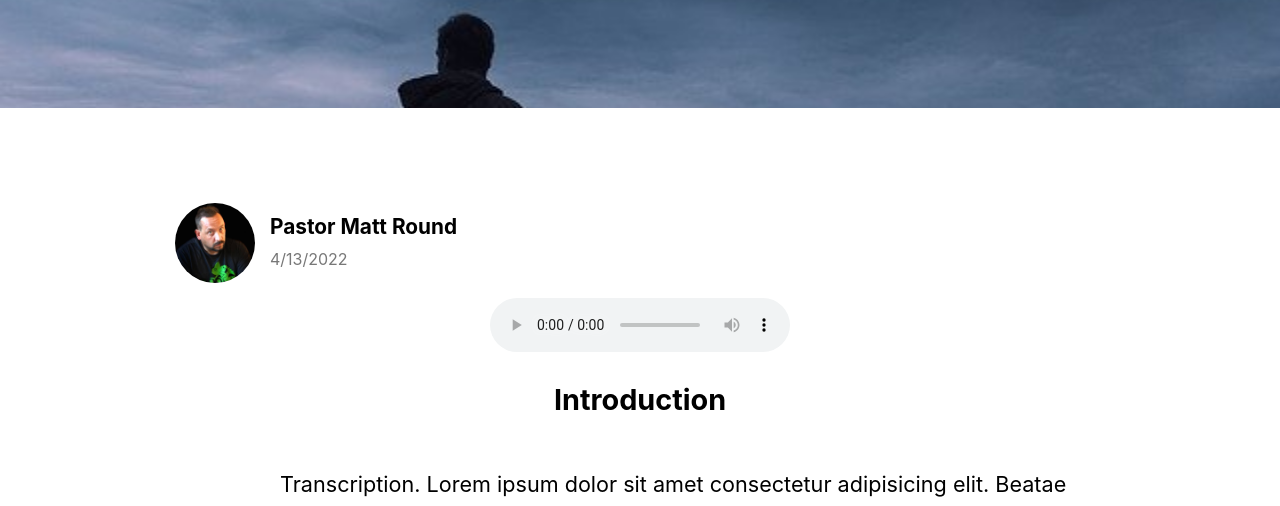
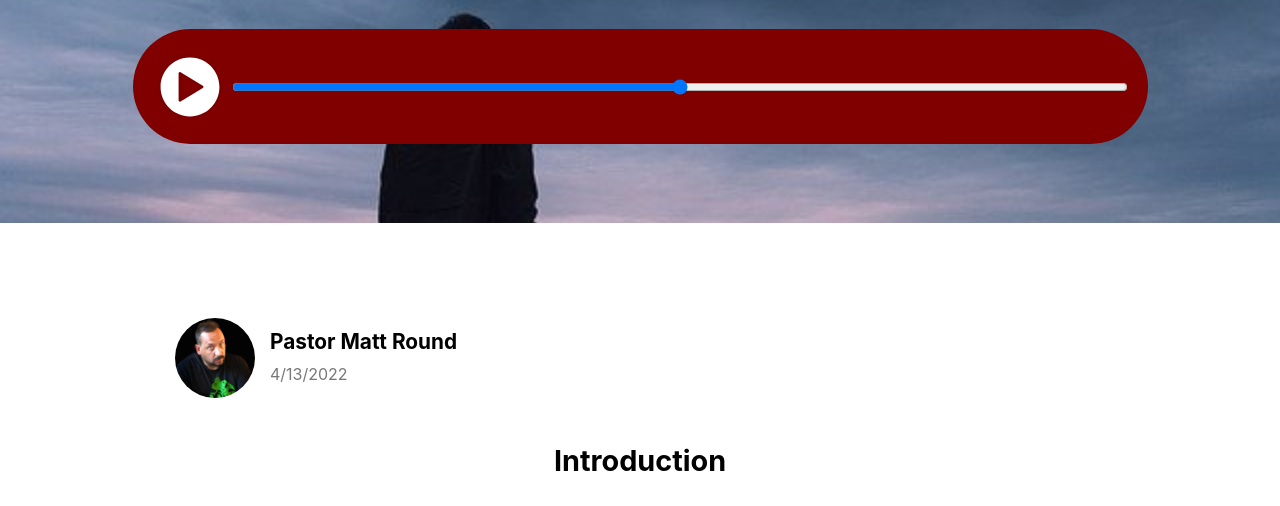
Before and after one commit to noahjgreer/Grounded, a website: page episodes/article-template.html in a window 1280 px wide. Shown: the part 222-728 px from the top of the page. Drawn offline with Linux system fonts and the light colour scheme.

Commit message:
v0.7.7
Began work on Play Element

```diff
--- /dev/null
+++ b/assets/js/player.js
@@ -0,0 +1,17 @@
+var player = document.getElementById('player').innerHTML;
+var playButton = document.getElementsByClassName('play')[0];
+var audio = document.getElementsByTagName('audio')[0];
+var playStatus = false;
+
+function togglePlay() {
+    if (playStatus == false) {
+        audio.play();
+        playButton.style["background-image"] = "url(/assets/icons/pause.svg)"
+
+        playStatus = true;
+    } else {
+        audio.pause();
+        playButton.style["background-image"] = "url(/assets/icons/play.svg)"
+        playStatus = false;
+    }
+}
--- a/assets/styles/main.scss
+++ b/assets/styles/main.scss
@@ -110,6 +110,10 @@ section {
     justify-content: center;
     flex-direction: column;
     align-items: center;
+    .head {
+        width: 100%;
+        height: 100%;
+        display: flex;
         .id {
             width: 100%;
             .author#matt-round {
@@ -130,6 +134,34 @@ section {
             }
             display: flex;
             align-items: center;
+        }
+    }
+}
+
+.player {
+    border-radius: 100rem;
+    background-color: $accent;
+    display: flex;
+    width: 87.5%;
+    height: 100%;
+    min-height: 5rem;
+    align-items: center;
+    padding: 1.5625%;
+    input {
+        padding: 0px;
+    }
+    .play {
+        box-shadow: none;
+        background: none;
+        background-image: url(/assets/icons/play.svg);
+        background-position: center;
+        background-size: fit;
+        background-repeat: no-repeat;
+        padding: 0px;
+        margin: 0px;
+        min-height: 5rem;
+        min-width: 5rem;
+        cursor: pointer;
     }
 }
 
--- a/episodes/article-template.html
+++ b/episodes/article-template.html
@@ -55,16 +55,22 @@
     <!-- Document -->
     <header style="background-image: url(/assets/images/stock/Man0.jpg);">
         <h1>This is a template article?</h1>
+        <div class="player" id="player">
+            <audio src="https://greerserver.ddns.net/allofcreation.mp3" preload="auto"></audio>
+            <button id="playbutton" class="play" onclick="togglePlay()"></button>
+            <input type="range">
+        </div>
     </header>
     <article class="real-article">
-        <div class="id">
-            <div class="author" id="matt-round"></div>
-            <div class="info">
-                <h3>Pastor Matt Round</h3>
-                <time>4/13/2022</time>
+        <div class="head">
+            <div class="id">
+                <div class="author" id="matt-round"></div>
+                <div class="info">
+                    <h3>Pastor Matt Round</h3>
+                    <time>4/13/2022</time>
+                </div>
             </div>
         </div>
-        <audio src="https://greerserver.ddns.net/allofcreation.mp3" controls preload="auto"></audio>
         <h2>Introduction</h2>
         <p>Transcription. Lorem ipsum dolor sit amet consectetur adipisicing elit. Beatae vitae, impedit quaerat qui suscipit sed accusamus velit, nam eos fuga vero pariatur quidem modi rerum ipsum repudiandae illum libero aliquam at consequuntur. Distinctio
             labore consequuntur excepturi! Reprehenderit natus ducimus sapiente doloremque non amet impedit nulla atque rem quidem necessitatibus tempora vitae rerum repellat perferendis, officiis, quibusdam incidunt quo porro suscipit! Perferendis dolores
@@ -111,6 +117,7 @@
 <script src="/assets/js/site-template.js"></script>
 <script src="/assets/js/formoid.min.js"></script>
 <script src="/assets/js/navbar.js"></script>
+<script src="/assets/js/player.js"></script>
 
 
 </html>
```
Also changed, not shown: assets/icons/pause.svg (added), assets/icons/play.svg (added), assets/styles/main.css, 1 other file. Lines whose indentation alone changed are shown as unchanged.
